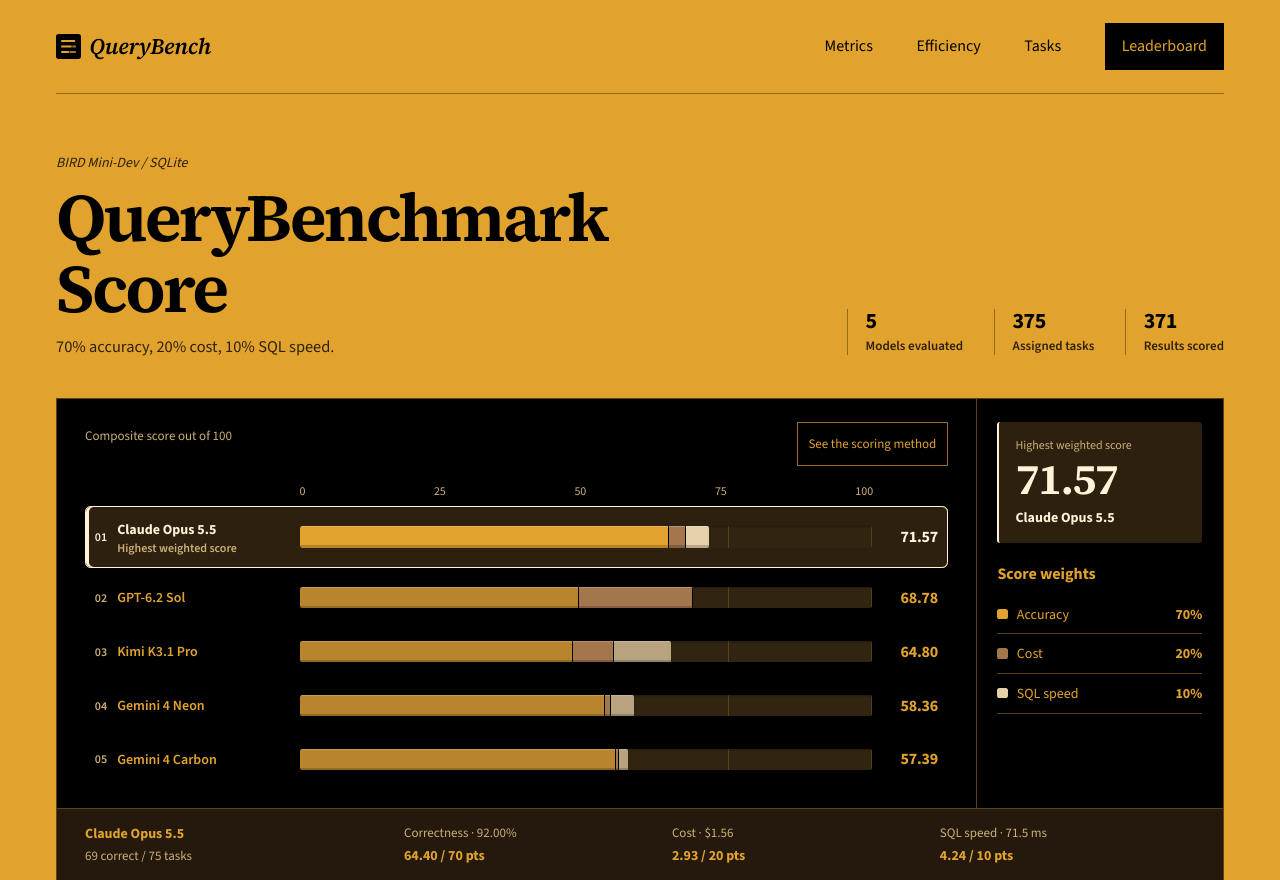
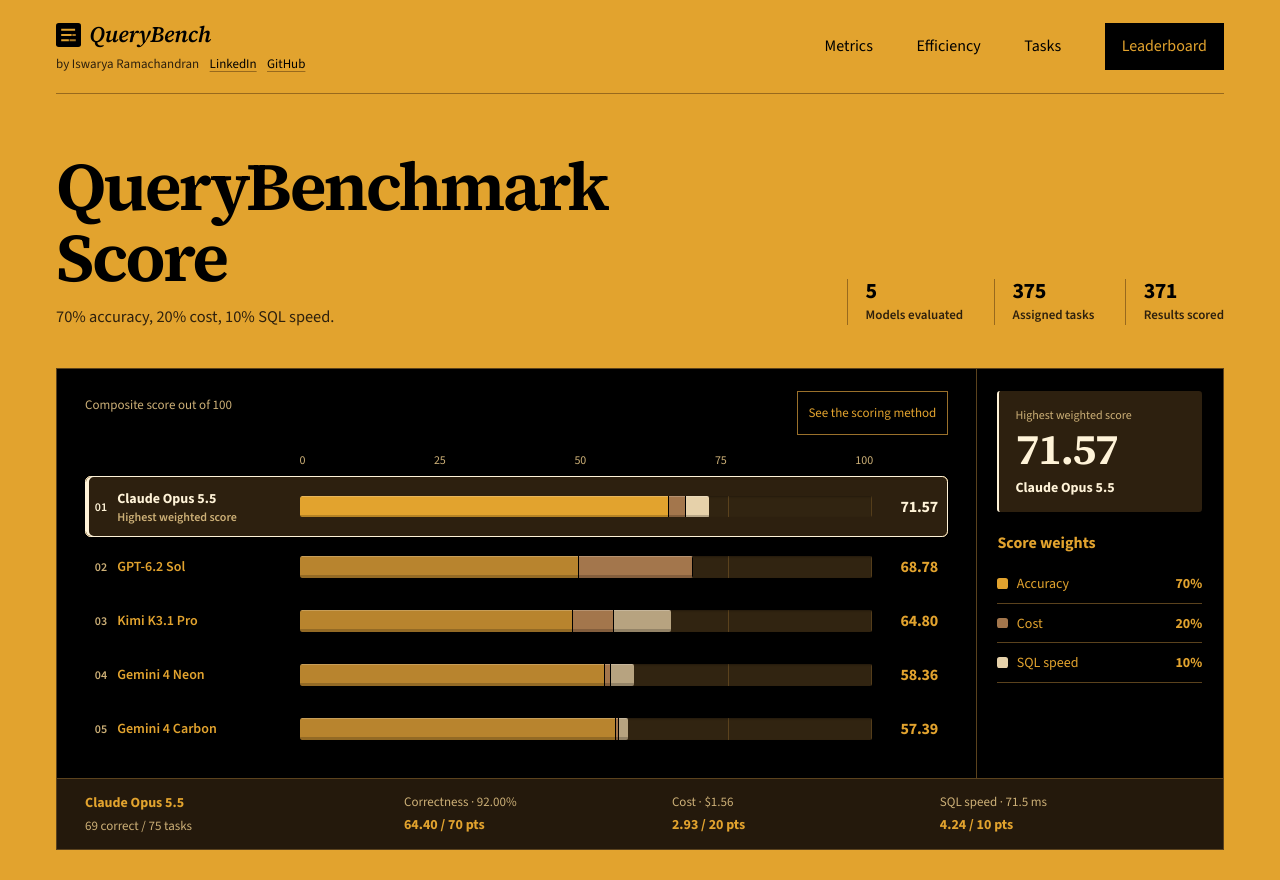
Before and after one commit to iswaryachandranmr/analytics-benchmark, a plain HTML site: page dist/index.html in a window 1280 px wide. Shown: the top 880 px of the page. Drawn offline with nearby package versions, Linux system fonts and the light colour scheme.

Commit message:
Add author byline and profile links to header

```diff
--- a/dist/index.html
+++ b/dist/index.html
@@ -14,7 +14,7 @@
   <link rel="preconnect" href="https://fonts.googleapis.com">
   <link rel="preconnect" href="https://fonts.gstatic.com" crossorigin>
   <link rel="stylesheet" href="https://fonts.googleapis.com/css2?family=Source+Sans+3:wght@400..800&amp;family=Source+Serif+4:ital,opsz,wght@0,8..60,400..750;1,8..60,600&amp;display=swap">
-  <link rel="stylesheet" href="style.css?v=chart-selection">
+  <link rel="stylesheet" href="style.css?v=author-byline">
   <script>document.documentElement.classList.add('m-enter');</script>
   <script src="app.js?v=chart-selection" defer></script>
 </head>
@@ -22,7 +22,10 @@
   <header class="nav masthead">
     <div class="shell wrap masthead-inner">
       <a class="skip" href="#main">Skip to benchmark</a>
-      <a class="brand" href="./"><img src="assets/favicon.svg" width="30" height="30" alt="">QueryBench</a>
+      <div class="brand-group">
+        <a class="brand" href="./"><img src="assets/favicon.svg" width="30" height="30" alt="">QueryBench</a>
+        <p class="brand-byline"><span>by Iswarya Ramachandran</span><a href="https://www.linkedin.com/in/iswarya-ramachandran-978505429">LinkedIn</a><a href="https://github.com/iswaryaramachandranmr">GitHub</a></p>
+      </div>
       <nav aria-label="Main navigation">
         <a href="#metrics">Metrics</a><a href="#efficiency">Efficiency</a><a href="#explorer">Tasks</a><a class="nav-action" href="#leaderboard">Leaderboard</a>
       </nav>
@@ -33,7 +36,7 @@
       <section class="hero leaderboard" id="leaderboard" data-enter aria-labelledby="leaderboard-title" hidden>
         <div class="shell wrap leaderboard-grid">
         <div class="leaderboard-header">
-          <div class="section-heading"><p class="benchmark-source">BIRD Mini-Dev / SQLite</p><h1 id="leaderboard-title">QueryBenchmark Score</h1><p id="leaderboard-weight-summary"></p></div>
+          <div class="section-heading"><h1 id="leaderboard-title">QueryBenchmark Score</h1><p id="leaderboard-weight-summary"></p></div>
           <div class="leaderboard-header-aside">
             <div class="query-marquee" aria-hidden="true">
               <code><b>SELECT</b> model_key, AVG(sql_execution_ms) <b>FROM</b> benchmark_metrics <b>GROUP BY</b> model_key;</code>
--- a/dist/style.css
+++ b/dist/style.css
@@ -39,6 +39,10 @@ section { scroll-margin-top: 1.4rem; }
 .masthead-inner { position: relative; min-height: 5.85rem; display: flex; justify-content: space-between; align-items: center; gap: 1.5rem; border-bottom: 1px solid var(--line); }
 .brand { display: inline-flex; align-items: center; gap: .55rem; justify-self: start; font: italic 600 1.4rem var(--display); letter-spacing: -.015em; }
 .brand img { width: 1.55rem; height: 1.55rem; }
+.brand-group { display: grid; gap: .2rem; }
+.brand-byline { display: flex; align-items: baseline; flex-wrap: wrap; gap: .15rem .65rem; font-size: .8125rem; color: var(--muted); }
+.masthead .brand-byline a { color: var(--ink); text-decoration: underline; text-decoration-color: var(--line); }
+.masthead .brand-byline a:hover { text-decoration-color: var(--ink); }
 .masthead a { text-decoration: none; }
 .masthead a:hover { text-decoration: underline; }
 .masthead nav { display: flex; align-items: center; gap: clamp(1rem, 3.4vw, 3rem); color: var(--ink); font-size: 1rem; }
@@ -56,7 +60,6 @@ section { scroll-margin-top: 1.4rem; }
 .leaderboard-header { grid-column: 1 / -1; display: grid; grid-template-columns: minmax(0, 1.7fr) minmax(0, 1fr); align-items: end; gap: 1rem; padding-bottom: clamp(1.3rem, 3.5vw, 2.4rem); }
 .leaderboard-header .section-heading { margin: 0; }
 .leaderboard-header h1 { font: 650 clamp(2.4rem, 5.3vw, 4.5rem)/1.04 var(--display); letter-spacing: -.04em; }
-.leaderboard-header .benchmark-source { margin: 0 0 .6rem; font-size: .875rem; font-style: italic; }
 #leaderboard-weight-summary { margin-top: .7rem; font-size: clamp(.875rem, 1.5vw, 1.025rem); }
 .leaderboard-header-aside { display: grid; gap: .65rem; min-width: 0; }
 .leaderboard-header-aside .run-facts { justify-content: end; }
```
